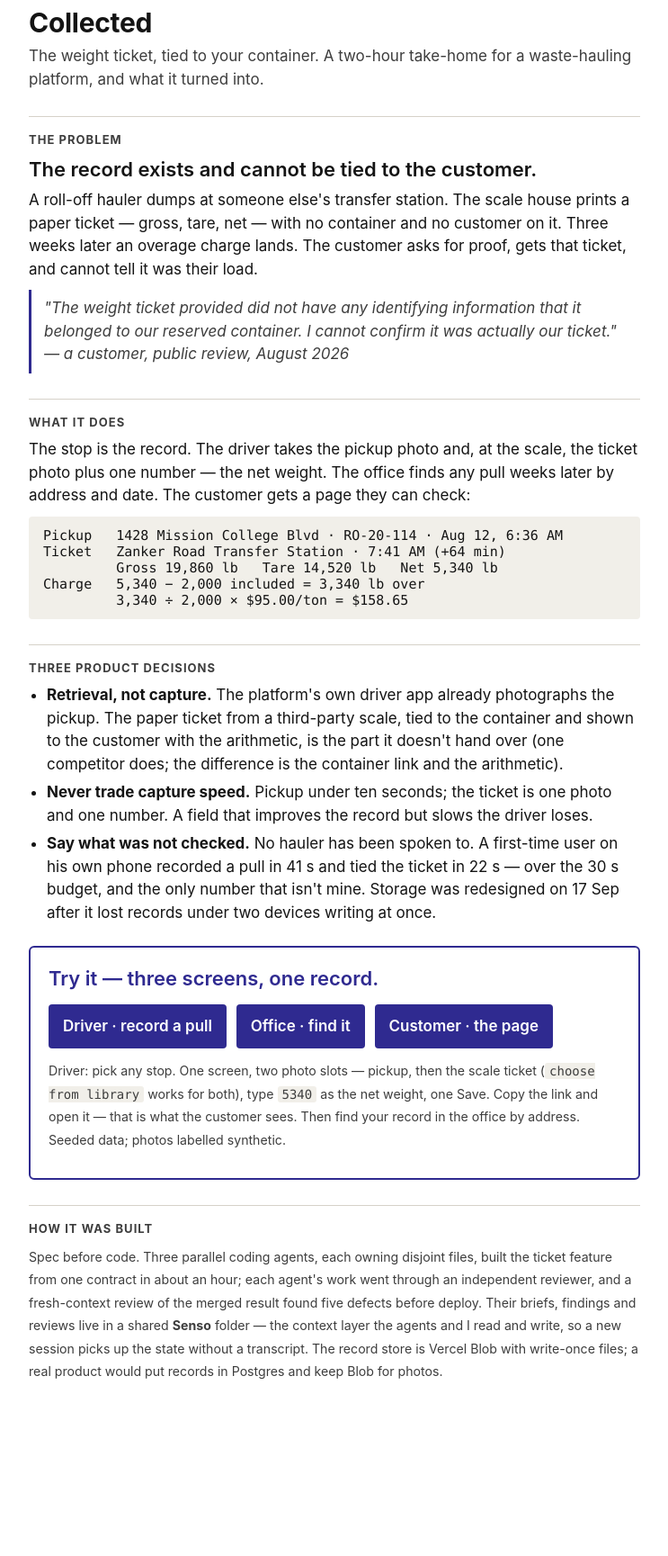
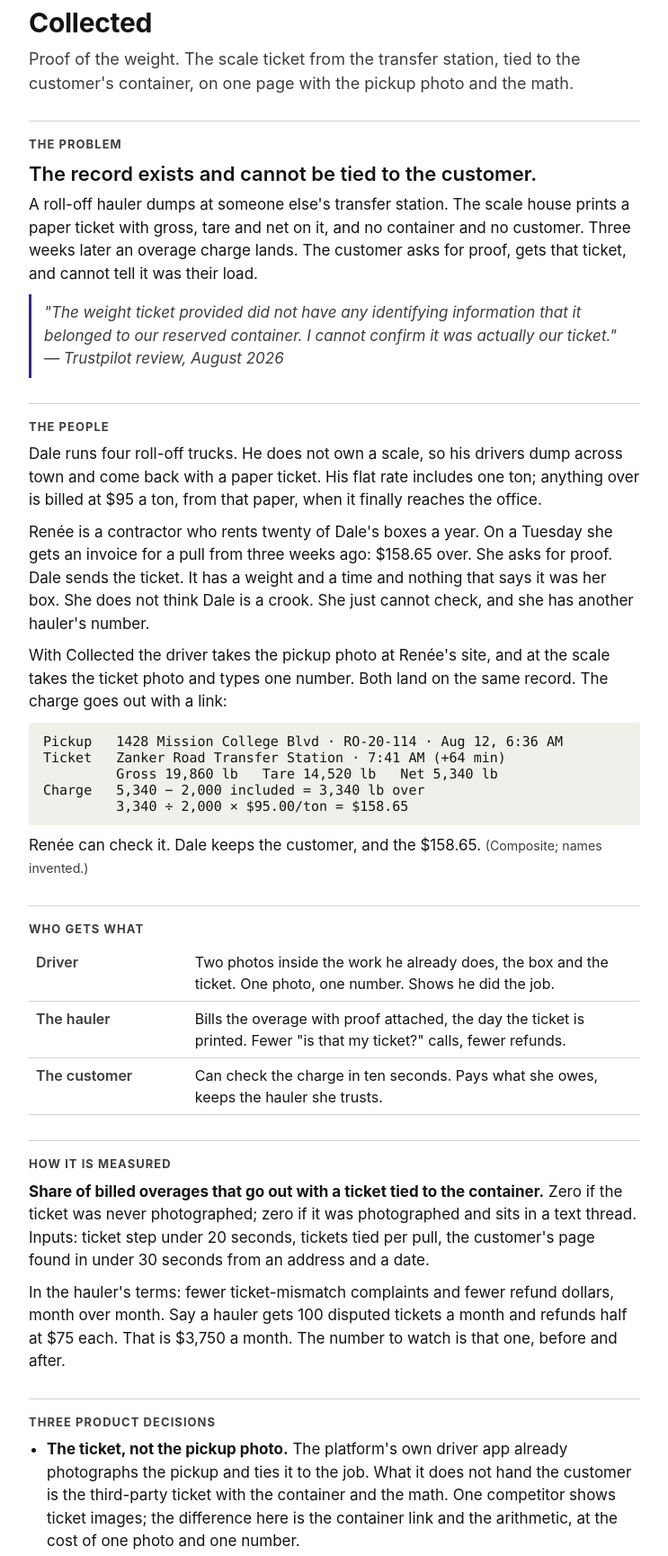
Before and after one commit to aayushdixit27/collected, a website: page app/public/walkthrough.html in a window 1280 px wide. Shown: the part 33-1762 px from the top of the page at 90% size, without its empty margins (268-1011 px from the left). Before the commit the page ends 1644 px from the top, so only its background shows below. Drawn offline with Linux system fonts and the light colour scheme.

Commit message:
Walkthrough v2: plain opening, the people, who gets what, measurement in the hauler's terms, decisions, next, built and not checked

```diff
--- a/app/public/walkthrough.html
+++ b/app/public/walkthrough.html
@@ -4,48 +4,71 @@
 <style>
 :root{--paper:#fff;--ink:#141414;--ink2:#3d3d3d;--rule:#d6d2c9;--accent:#2F2A90}
 html{background:var(--paper)}body{margin:0;color:var(--ink);font:17px/1.5 -apple-system,"Segoe UI",Roboto,Helvetica,Arial,sans-serif;max-width:680px;padding:36px 20px 64px;margin:0 auto}
-h1{font-size:30px;margin:0 0 2px;letter-spacing:-.01em}.tag{color:var(--ink2);margin:0 0 24px}
+h1{font-size:30px;margin:0 0 4px;letter-spacing:-.01em}.tag{color:var(--ink2);margin:0 0 20px;font-size:18px}
 h2{font-size:13px;letter-spacing:.08em;text-transform:uppercase;color:var(--ink2);margin:28px 0 8px;border-top:1px solid var(--rule);padding-top:16px}
 p{margin:0 0 10px}.big{font-size:22px;line-height:1.3;font-weight:600;margin:4px 0 8px}
 blockquote{margin:10px 0;padding:8px 14px;border-left:3px solid var(--accent);color:var(--ink2);font-style:italic}
-ul{padding-left:20px;margin:0}li{margin:0 0 6px}
+ul,ol{padding-left:20px;margin:0}li{margin:0 0 6px}
 .receipt{font:15px ui-monospace,Menlo,monospace;background:#f1efe9;padding:12px 16px;border-radius:4px;margin:8px 0 10px;white-space:pre;overflow-x:auto}
+table{border-collapse:collapse;width:100%;font-size:16px;margin:6px 0 10px}td,th{text-align:left;padding:7px 8px;border-bottom:1px solid var(--rule);vertical-align:top}th{color:var(--ink2);font-weight:600;width:26%}
 .try{margin-top:24px;padding:20px;border:2px solid var(--accent);border-radius:6px}
 .try a{display:inline-block;background:var(--accent);color:#fff;text-decoration:none;font-weight:600;padding:12px 16px;border-radius:4px;margin:6px 6px 0 0}
 .try .big{color:var(--accent);margin-top:0}kbd{font:14px ui-monospace,Menlo,monospace;background:#f1efe9;padding:1px 5px;border-radius:3px}
 small{color:var(--ink2)}
 </style></head><body>
 <h1>Collected</h1>
-<p class="tag">The weight ticket, tied to your container. A two-hour take-home for a waste-hauling platform, and what it turned into.</p>
+<p class="tag">Proof of the weight. The scale ticket from the transfer station, tied to the customer's container, on one page with the pickup photo and the math.</p>
 
 <h2>The problem</h2>
 <p class="big">The record exists and cannot be tied to the customer.</p>
-<p>A roll-off hauler dumps at someone else's transfer station. The scale house prints a paper ticket — gross, tare, net — with no container and no customer on it. Three weeks later an overage charge lands. The customer asks for proof, gets that ticket, and cannot tell it was their load.</p>
-<blockquote>"The weight ticket provided did not have any identifying information that it belonged to our reserved container. I cannot confirm it was actually our ticket." — a customer, public review, August 2026</blockquote>
+<p>A roll-off hauler dumps at someone else's transfer station. The scale house prints a paper ticket with gross, tare and net on it, and no container and no customer. Three weeks later an overage charge lands. The customer asks for proof, gets that ticket, and cannot tell it was their load.</p>
+<blockquote>"The weight ticket provided did not have any identifying information that it belonged to our reserved container. I cannot confirm it was actually our ticket." — Trustpilot review, August 2026</blockquote>
 
-<h2>What it does</h2>
-<p>The stop is the record. The driver takes the pickup photo and, at the scale, the ticket photo plus one number — the net weight. The office finds any pull weeks later by address and date. The customer gets a page they can check:</p>
+<h2>The people</h2>
+<p>Dale runs four roll-off trucks. He does not own a scale, so his drivers dump across town and come back with a paper ticket. His flat rate includes one ton; anything over is billed at $95 a ton, from that paper, when it finally reaches the office.</p>
+<p>Renée is a contractor who rents twenty of Dale's boxes a year. On a Tuesday she gets an invoice for a pull from three weeks ago: $158.65 over. She asks for proof. Dale sends the ticket. It has a weight and a time and nothing that says it was her box. She does not think Dale is a crook. She just cannot check, and she has another hauler's number.</p>
+<p>With Collected the driver takes the pickup photo at Renée's site, and at the scale takes the ticket photo and types one number. Both land on the same record. The charge goes out with a link:</p>
 <div class="receipt">Pickup   1428 Mission College Blvd · RO-20-114 · Aug 12, 6:36 AM
 Ticket   Zanker Road Transfer Station · 7:41 AM (+64 min)
          Gross 19,860 lb   Tare 14,520 lb   Net 5,340 lb
 Charge   5,340 − 2,000 included = 3,340 lb over
          3,340 ÷ 2,000 × $95.00/ton = $158.65</div>
+<p>Renée can check it. Dale keeps the customer, and the $158.65. <small>(Composite; names invented.)</small></p>
+
+<h2>Who gets what</h2>
+<table>
+<tr><th>Driver</th><td>Two photos inside the work he already does, the box and the ticket. One photo, one number. Shows he did the job.</td></tr>
+<tr><th>The hauler</th><td>Bills the overage with proof attached, the day the ticket is printed. Fewer "is that my ticket?" calls, fewer refunds.</td></tr>
+<tr><th>The customer</th><td>Can check the charge in ten seconds. Pays what she owes, keeps the hauler she trusts.</td></tr>
+</table>
+
+<h2>How it is measured</h2>
+<p><strong>Share of billed overages that go out with a ticket tied to the container.</strong> Zero if the ticket was never photographed; zero if it was photographed and sits in a text thread. Inputs: ticket step under 20 seconds, tickets tied per pull, the customer's page found in under 30 seconds from an address and a date.</p>
+<p>In the hauler's terms: fewer ticket-mismatch complaints and fewer refund dollars, month over month. Say a hauler gets 100 disputed tickets a month and refunds half at $75 each. That is $3,750 a month. The number to watch is that one, before and after.</p>
 
 <h2>Three product decisions</h2>
 <ul>
-<li><strong>Retrieval, not capture.</strong> The platform's own driver app already photographs the pickup. The paper ticket from a third-party scale, tied to the container and shown to the customer with the arithmetic, is the part it doesn't hand over (one competitor does; the difference is the container link and the arithmetic).</li>
+<li><strong>The ticket, not the pickup photo.</strong> The platform's own driver app already photographs the pickup and ties it to the job. What it does not hand the customer is the third-party ticket with the container and the math. One competitor shows ticket images; the difference here is the container link and the arithmetic, at the cost of one photo and one number.</li>
+<li><strong>One record, two photos, one place.</strong> The stop is the object. Pickup and ticket are two slots on it, filled in the moment or later, through the same two taps. Attaching the ticket in a separate flow was tried on 17 September and failed in front of a user.</li>
 <li><strong>Never trade capture speed.</strong> Pickup under ten seconds; the ticket is one photo and one number. A field that improves the record but slows the driver loses.</li>
-<li><strong>Say what was not checked.</strong> No hauler has been spoken to. A first-time user on his own phone recorded a pull in 41 s and tied the ticket in 22 s — over the 30 s budget, and the only number that isn't mine. Storage was redesigned on 17 Sep after it lost records under two devices writing at once.</li>
 </ul>
 
 <div class="try">
-<p class="big">Try it — three screens, one record.</p>
+<p class="big">Try it. Three screens, one record.</p>
 <a href="/">Driver · record a pull</a>
 <a href="/office">Office · find it</a>
 <a href="/p/260812-nycx">Customer · the page</a>
-<p style="margin-top:12px"><small>Driver: pick any stop. One screen, two photo slots — pickup, then the scale ticket (<kbd>choose from library</kbd> works for both), type <kbd>5340</kbd> as the net weight, one Save. Copy the link and open it — that is what the customer sees. Then find your record in the office by address. Seeded data; photos labelled synthetic.</small></p>
+<p style="margin-top:12px"><small>Driver: pick any stop. Add a pickup photo, then a ticket photo (<kbd>choose from library</kbd> works for both), type <kbd>5340</kbd> as the net weight, Save. Copy the link and open it; that is what the customer sees. Then find your record in the office by address. Seeded data; generated photos are labelled.</small></p>
 </div>
 
-<h2>How it was built</h2>
-<p><small>Spec before code. Three parallel coding agents, each owning disjoint files, built the ticket feature from one contract in about an hour; each agent's work went through an independent reviewer, and a fresh-context review of the merged result found five defects before deploy. Their briefs, findings and reviews live in a shared <strong>Senso</strong> folder — the context layer the agents and I read and write, so a new session picks up the state without a transcript. The record store is Vercel Blob with write-once files; a real product would put records in Postgres and keep Blob for photos.</small></p>
+<h2>Next</h2>
+<ol>
+<li><strong>Read the ticket.</strong> Pull gross, tare, net and the facility off the photo, and name the transfer station from the GPS fix; the driver confirms one number instead of typing it.</li>
+<li><strong>The charge carries the page.</strong> Every overage line on the invoice gets the link automatically; an overage with no ticket tied is held.</li>
+<li><strong>Could-not-service notice.</strong> The same record, sent the same day a box is blocked, overfilled or not out.</li>
+</ol>
+
+<h2>How it was built, and what was not checked</h2>
+<p><small>Spec before code. Three coding agents built the ticket feature in parallel from one contract, each owning separate files, each reviewed independently; a fresh review of the merged result found five defects before deploy. Their briefs and findings live in a shared <strong>Senso</strong> folder, the context layer the agents and I both read and write, so a new session picks up the state without a transcript.</small></p>
+<p><small>Not checked: no hauler has been spoken to. A first-time user on his own phone recorded a pull in 41 seconds and tied the ticket in 22, against a 30-second budget. Records are files on Vercel Blob, written once; the store lost records on 17 September under two devices writing at once and was rebuilt that afternoon. A real product would keep records in Postgres and photos in Blob.</small></p>
 </body></html>
```
